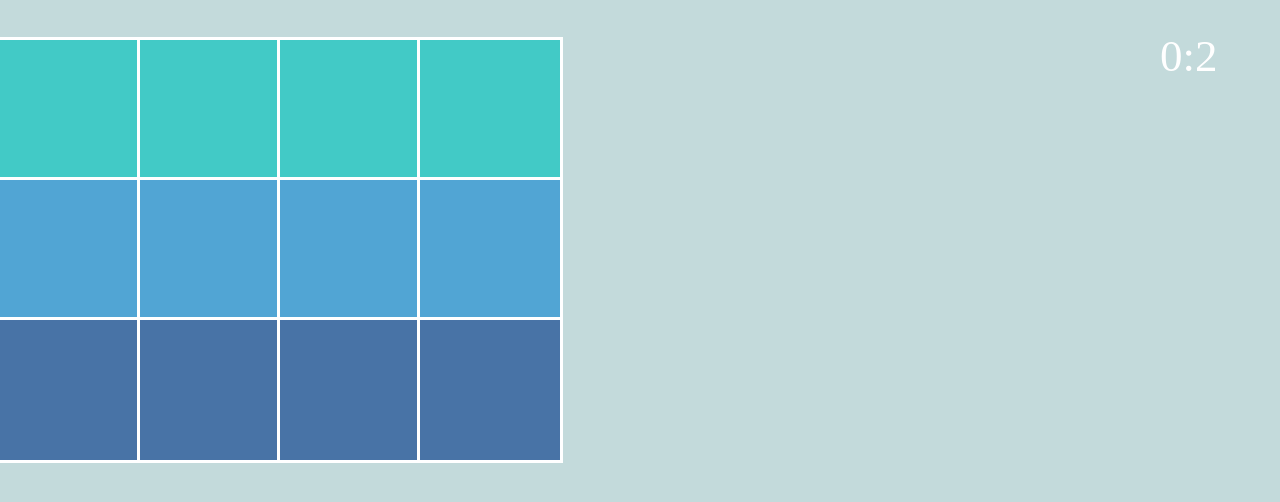
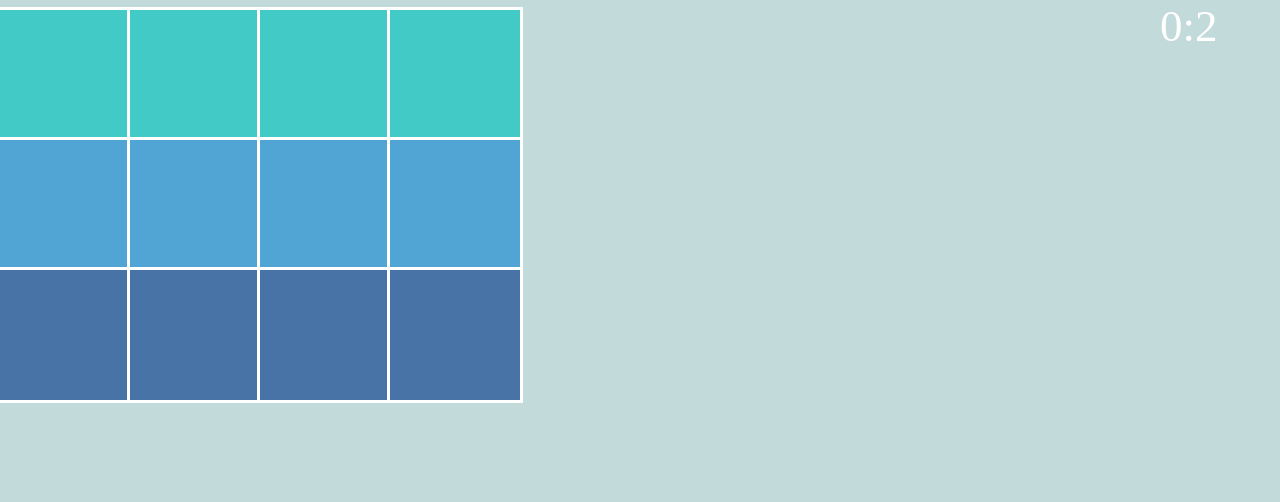
Before and after one commit to rmilford/Memory-Matrix, a website: page project1/index.html in a window 1280 px wide. Both pictures are taken after a click on the button "Easy". Drawn offline with nearby package versions, Linux system fonts and the light colour scheme.

Commit message:
updated the randomize function so card deck is better sorted

```diff
--- a/project1/memory.js
+++ b/project1/memory.js
@@ -60,7 +60,7 @@ $(document).ready(function() {
 });
 
 function loadGame (){
-  $("body").append('<div class = "intro name">MEMORY MATRiX</div>').css({'padding-top': '30px', 'background-color': '#C3DADB'})
+  $("body").append('<div class = "intro name">MEMORY MATRiX</div>').css({'padding-top': '0px', 'background-color': '#C3DADB'})
   $("body").append('<div class = "intro subHeader">pick your poison</div>')
   $('.name').animate({'top': '500px'}, 'slow');
   $("body").append('<button class = "intro" type="button">Easy</button>').css({'margin-left': 'auto',
@@ -142,7 +142,7 @@ function compareCards () {
 function randomDeck (arrayCards) {
   var newArray = [];
   //make a random number
-  for(var j = 0; j < 5; j++){
+  for(var j = 0; j < 7; j++){
     for(var i = 0; i < size*(size-1); i++){
       var temp = arrayCards.pop();
       if(Math.random() > .5){
--- a/project1/style.css
+++ b/project1/style.css
@@ -44,8 +44,8 @@ button {
 }
 .tile {
 
-  width: 140px;
-  height: 140px;
+  width: 130px;
+  height: 130px;
   display: inline;
   float: left;
   font-size: 48px;
@@ -61,6 +61,7 @@ button {
   height: 10px;
   width: 10px;
   float: right;
+  /*padding-top: 5px;*/
   margin-right: 50px;
   padding-right: 60px;
 }
```
